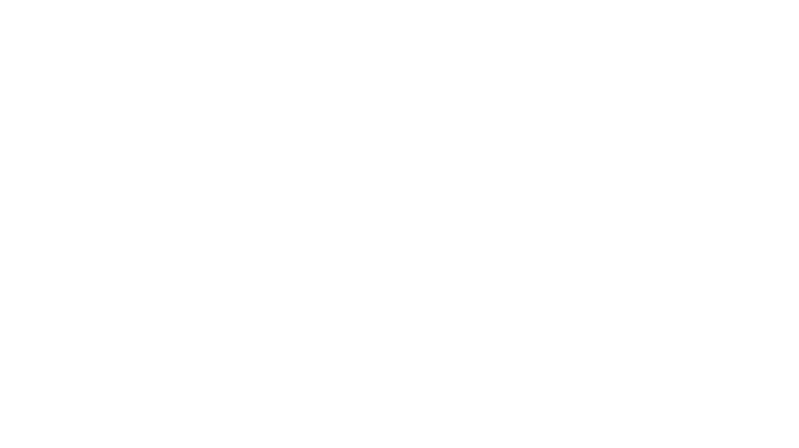
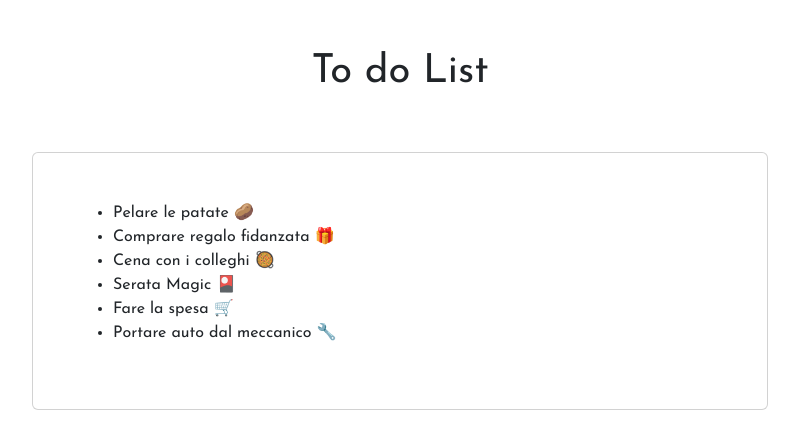
Before and after one commit to PietroCipolla95/vue-todolist, a plain HTML site: page index.html in a window 1280 px wide. Shown: the whole page, without its empty margins (240-1039 px from the left). Drawn offline with nearby package versions, Linux system fonts and the light colour scheme.

Commit message:
add tasks in dom

```diff
--- a/index.html
+++ b/index.html
@@ -32,6 +32,26 @@
     <body>
         <!-- #App vuejs -->
         <div id="app">
+            <div class="container">
+                <h1 class="text-center py-5">
+                    To do List
+                </h1>
+                <div class="row">
+                    <div class="col-8 m-auto">
+                        <div class="card p-5">
+
+
+
+                            <ul>
+                                <li v-for="(task, i) in tasks">
+                                    {{task.text}}
+                                </li>
+                            </ul>
+
+                        </div>
+                    </div>
+                </div>
+            </div>
 
 
 
```
